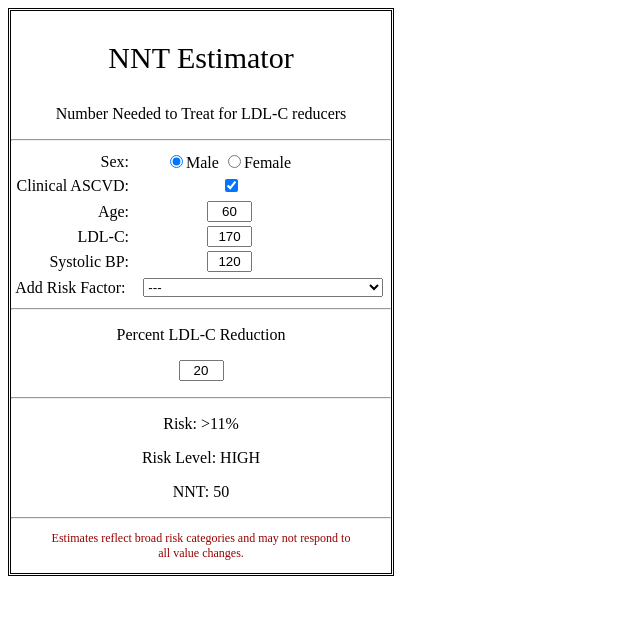
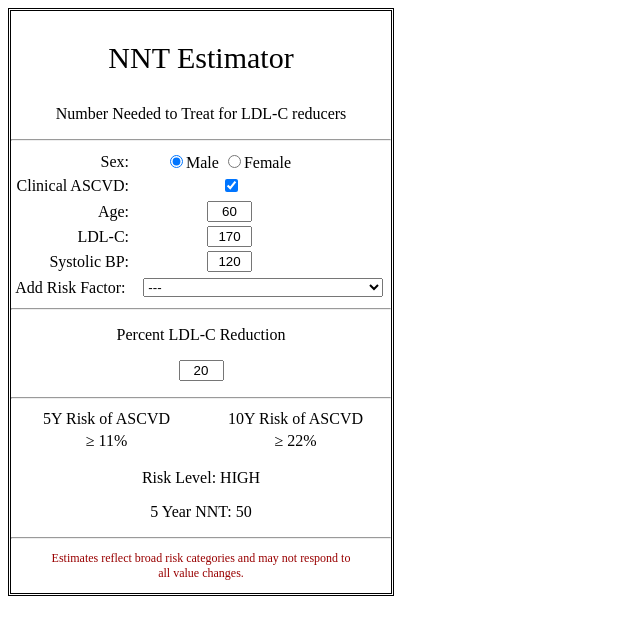
Before and after one commit to doirisks/nonstatins, a PHP site: page /?from=paper in a window 1280 px wide. Shown: the top 635 px of the page, without its empty margins (0-640 px from the left). Run offline with PHP 8.4, Linux system fonts and the light colour scheme.

Commit message:
changed the display format of the risks as requested by Dr. P also, (although on wrong branch) made php condition for identifying different calculation scripts

```diff
--- a/NNTcalc.php
+++ b/NNTcalc.php
@@ -27,6 +27,10 @@
     width:120px;
     color:#FF0000;
     font-size:12
+}
+.riskdisplaycell {
+    text-align:center;
+    width:190px;
 }
 </style>
 
@@ -80,13 +84,32 @@
 </form>
 <hr>
 <div>
-<p>Risk: <span id = "risk" ></span></p>
+<table >
+    <tr>
+        <td class="riskdisplaycell">5Y Risk of ASCVD</td>
+        <td class="riskdisplaycell">10Y Risk of ASCVD</td>
+    </tr>
+    <tr>
+        <td class="riskdisplaycell"><span id = "risk" ></span></p>
+        <td class="riskdisplaycell"><span id = "risk2" ></span></p>
+    </tr>
+</table>
 <p>Risk Level: <span id = "risklevel" ></span></p>
-<p>NNT: <span id = "NNT" ></span></p>
+<p>5 Year NNT: <span id = "NNT" ></span></p>
 <hr>
 <p style="color:#990000;font-size:12;padding-left:35px;padding-right:35px">Estimates reflect broad risk categories and may not respond to all value changes.</p>
 </div>
-<script type="text/javascript" src="calculate.js"></script>
+<?php
+    if ($_GET['from'] == "paper") {
+        ?><script type="text/javascript" src="calculate.js"></script><?php
+    }
+    else if ($_GET['from'] == "table") {
+        ?><script type="text/javascript" src="calculate_from_table.js"></script><?php
+    }
+    else {
+        ?><script type="text/javascript" src="calculate.js"></script><?php
+    }
+?>
 <script type="text/javascript">
 
 // preliminary settings
@@ -277,7 +300,8 @@ function onformsubmission() {
     var keys = ['NNT','risk','risklevel'];
     for (var i = 0; i < keys.length;i++) {
         if (i == 1) { // display risks
-            document.getElementById(keys[i]).innerHTML = "&gt;" + (Math.floor(output[keys[i]]*1000.0)/10.0).toString()+'%';
+            document.getElementById(keys[i]).innerHTML = "&ge; " + (Math.floor(output[keys[i]]*1000.0)/10.0).toString()+'%';
+            document.getElementById(keys[i] + "2").innerHTML = "&ge; " + (Math.floor(2 * output[keys[i]]*1000.0)/10.0).toString()+'%';
         }
         else { // display NNT
             document.getElementById(keys[i]).innerHTML = output[keys[i]];
```
